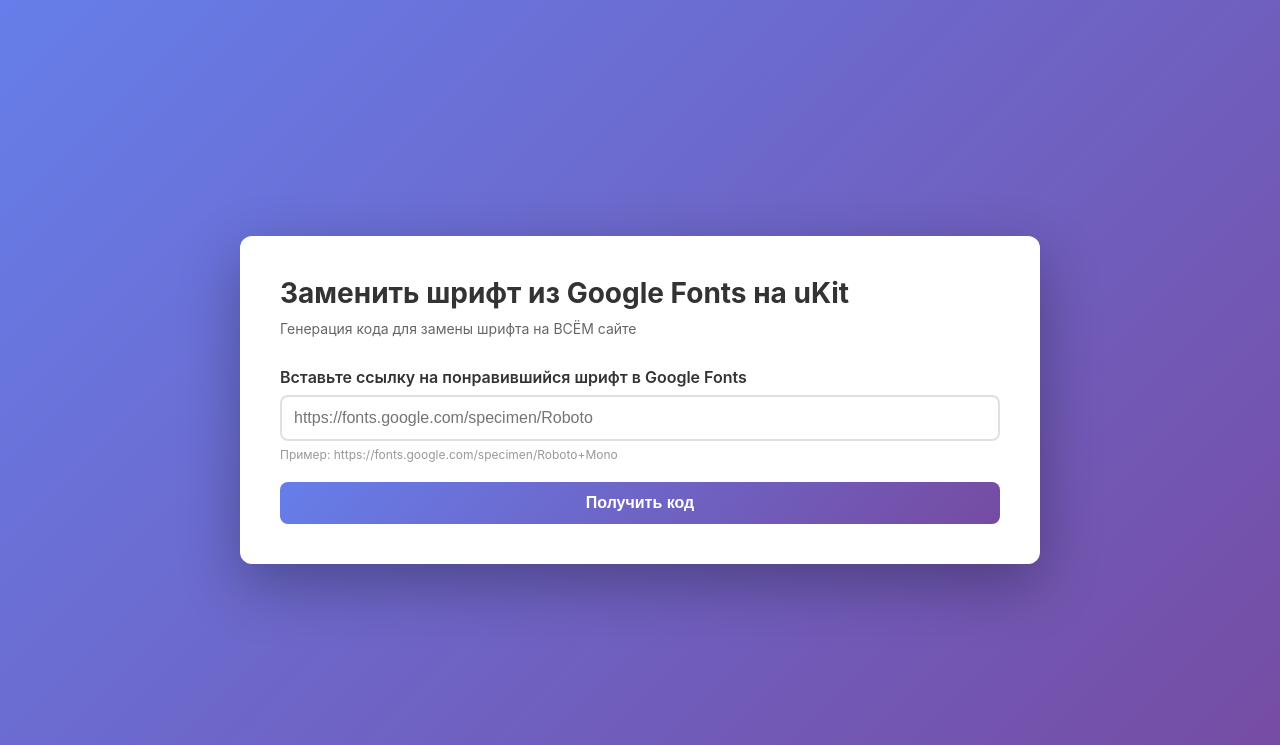
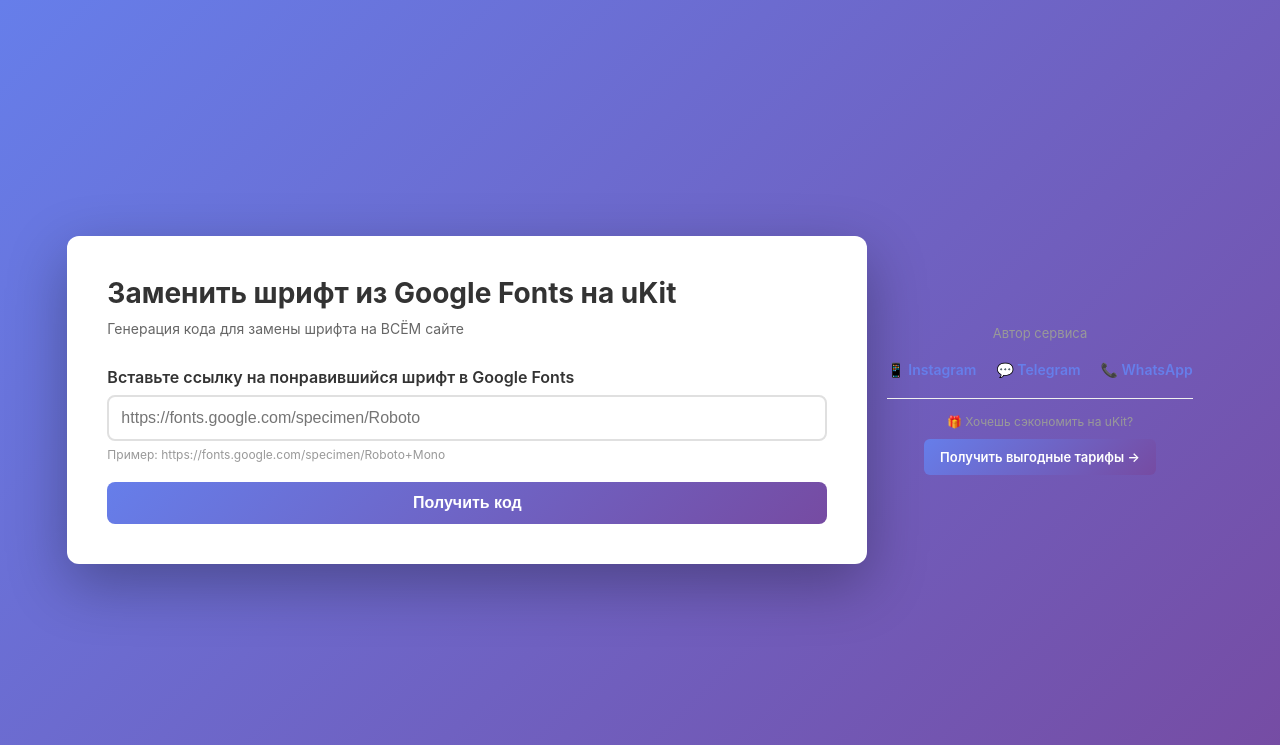
Before and after one commit to liakholeg/google-fonts-embedder, a Flask app: page / in a window 1280 px wide. Shown: the top 745 px of the page. Run offline with Flask 3, Linux system fonts and the light colour scheme.

Commit message:
Add author contacts section below the form

```diff
--- a/templates/index.html
+++ b/templates/index.html
@@ -112,5 +112,18 @@ document.getElementById('fontUrl').addEventListener('keypress', function(e) {
   if (e.key === 'Enter') convertFont();
 });
 </script>
+<hr style="margin: 40px 0; border: none; border-top: 2px solid #e0e0e0;">
+<div style="text-align: center; padding: 30px 20px; color: #666; font-size: 14px;">
+  <p style="margin-bottom: 20px; font-size: 13px; color: #999;">Автор сервиса</p>
+  <div style="display: flex; justify-content: center; gap: 20px; flex-wrap: wrap; margin-bottom: 15px;">
+    <a href="https://www.instagram.com/olegliakhh/" target="_blank" style="text-decoration: none; color: #667eea; font-weight: 600; transition: color 0.2s;" onmouseover="this.style.color='#764ba2'" onmouseout="this.style.color='#667eea'">📱 Instagram</a>
+    <a href="https://t.me/olegliakh" target="_blank" style="text-decoration: none; color: #667eea; font-weight: 600; transition: color 0.2s;" onmouseover="this.style.color='#764ba2'" onmouseout="this.style.color='#667eea'">💬 Telegram</a>
+    <a href="https://wa.me/+375255125525" target="_blank" style="text-decoration: none; color: #667eea; font-weight: 600; transition: color 0.2s;" onmouseover="this.style.color='#764ba2'" onmouseout="this.style.color='#667eea'">📞 WhatsApp</a>
+  </div>
+  <div style="margin-top: 20px; padding-top: 15px; border-top: 1px solid #f0f0f0;">
+    <p style="margin-bottom: 10px; color: #999; font-size: 12px;">🎁 Хочешь сэкономить на uKit?</p>
+    <a href="https://ukit.carrd.co/" target="_blank" style="display: inline-block; padding: 10px 16px; background: linear-gradient(135deg, #667eea 0%, #764ba2 100%); color: white; text-decoration: none; border-radius: 6px; font-size: 13px; font-weight: 600; transition: transform 0.2s, box-shadow 0.2s;" onmouseover="this.style.transform='translateY(-2px)'; this.style.boxShadow='0 5px 15px rgba(102, 126, 234, 0.3)'" onmouseout="this.style.transform='translateY(0)'; this.style.boxShadow='none'">Получить выгодные тарифы →</a>
+  </div>
+</div>
 </body>
 </html>
```
